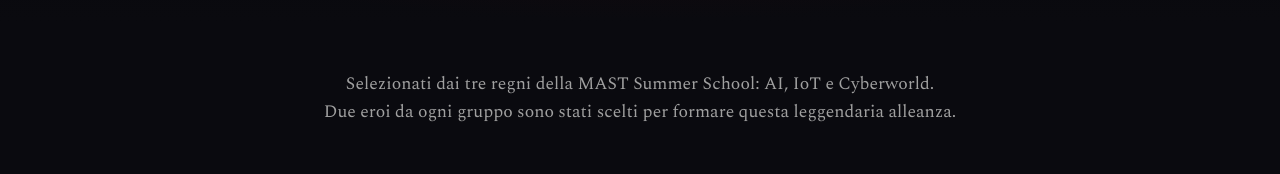
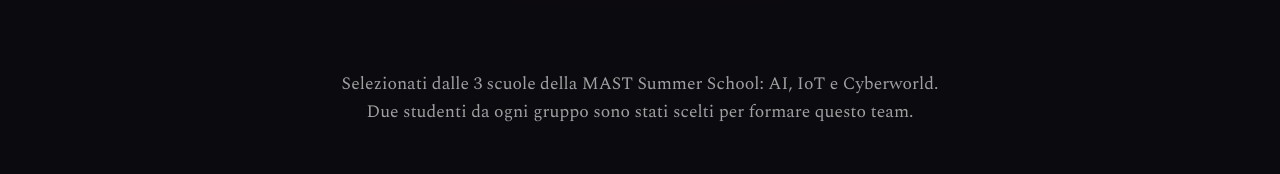
Before and after one commit to Raxer26/petacheo, a website: page team.html in a window 1280 px wide. Shown: the part 298-472 px from the top of the page. Drawn offline with nearby package versions, Linux system fonts and the light colour scheme.

Commit message:
Simplify team description - remove fantasy terms

```diff
--- a/team.html
+++ b/team.html
@@ -47,7 +47,7 @@
     <section class="team-content">
         <div class="container">
             <div class="team-intro reveal">
-                <p>Selezionati dai tre regni della MAST Summer School: AI, IoT e Cyberworld. <br> Due eroi da ogni gruppo sono stati scelti per formare questa leggendaria alleanza.</p>
+                <p>Selezionati dalle 3 scuole della MAST Summer School: AI, IoT e Cyberworld. <br> Due studenti da ogni gruppo sono stati scelti per formare questo team.</p>
             </div>
 
             <div class="team-sections">
```
